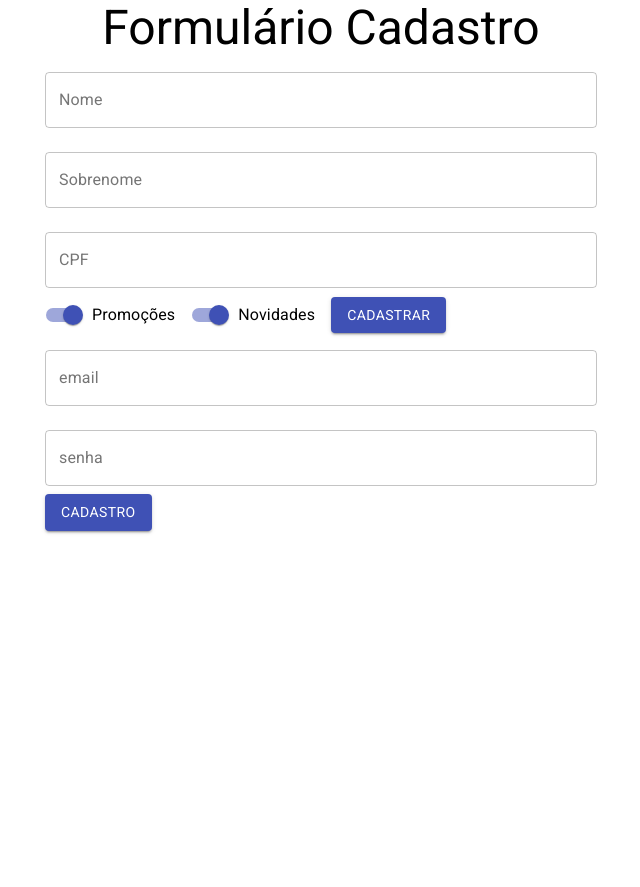
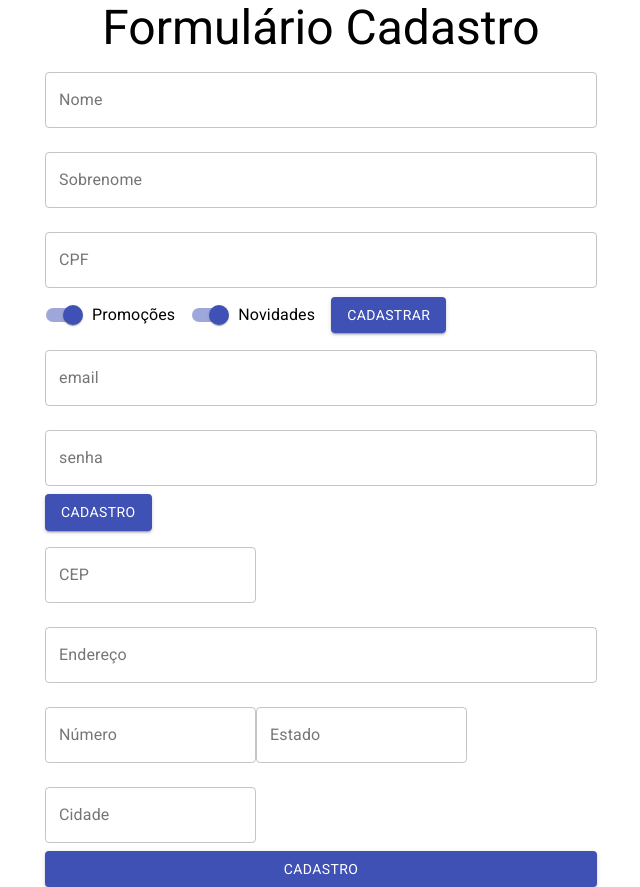
Before and after one commit to higornobrega/Projeto-Formulario, a React (Create React App) app: page / in a window 1280 px wide. Shown: the whole page, without its empty margins (319-959 px from the left). Before the commit the page ends 800 px from the top, so only its background shows below. Built offline with nearby package versions, Linux system fonts and the light colour scheme.

Commit message:
Criando formulários

```diff
--- /dev/null
+++ b/src/components/FormularioCadastro/DadosEntrega.jsx
@@ -0,0 +1,49 @@
+import React from "react";
+import { TextField, Button } from "@material-ui/core";
+
+function DadosEntrega() {
+  return (
+    <form>
+      <TextField
+        id="cep"
+        label="CEP"
+        type="number"
+        variant="outlined"
+        margin="normal"
+      />
+         <TextField
+        id="endereco"
+        label="Endereço"
+        type="text"
+        variant="outlined"
+        margin="normal"
+        fullWidth
+      />
+         <TextField
+        id="numero "
+        label="Número"
+        type="number"
+        variant="outlined"
+        margin="normal"
+      />
+         <TextField
+        id="estado"
+        label="Estado"
+        type="text"
+        variant="outlined"
+        margin="normal"
+      />
+         <TextField
+        id="cidade"
+        label="Cidade"
+        type="text"
+        variant="outlined"
+        margin="normal"
+      />
+    <Button variant="contained" color="primary" type='submit' fullWidth>Cadastro</Button>
+
+    </form>
+  );
+}
+
+export default DadosEntrega;
--- a/src/components/FormularioCadastro/FormularioCadastro.jsx
+++ b/src/components/FormularioCadastro/FormularioCadastro.jsx
@@ -1,4 +1,5 @@
-import React, { Fragment, useState } from 'react';
+import React, { Fragment} from 'react';
+import DadosEntrega from './DadosEntrega';
 import DadosPessoais from './DadosPessoais';
 import DadosUsuario from './DadosUsuario';
 
@@ -8,6 +9,7 @@
         <Fragment>
             <DadosPessoais aoEnviar={aoEnviar} validarCPF={validarCPF} />
             <DadosUsuario />
+            <DadosEntrega />
 
         </Fragment>
     );
```
